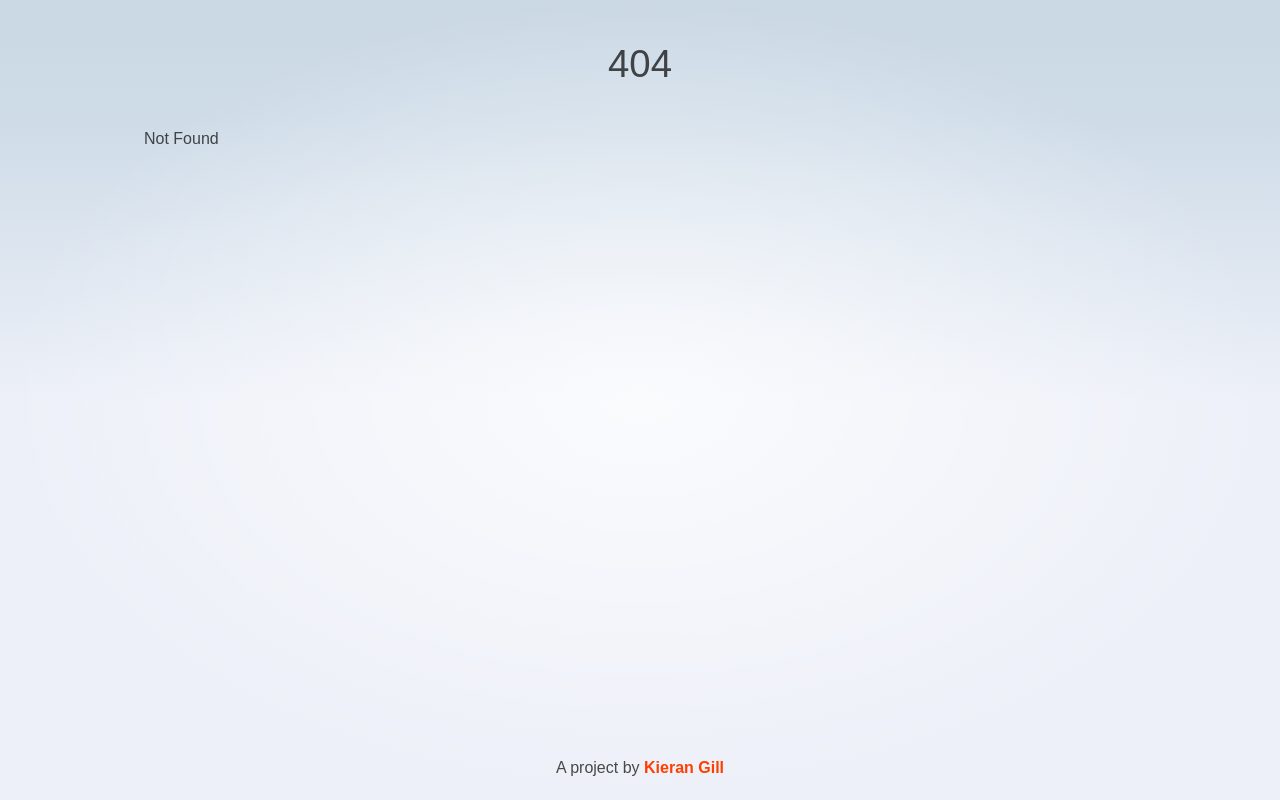
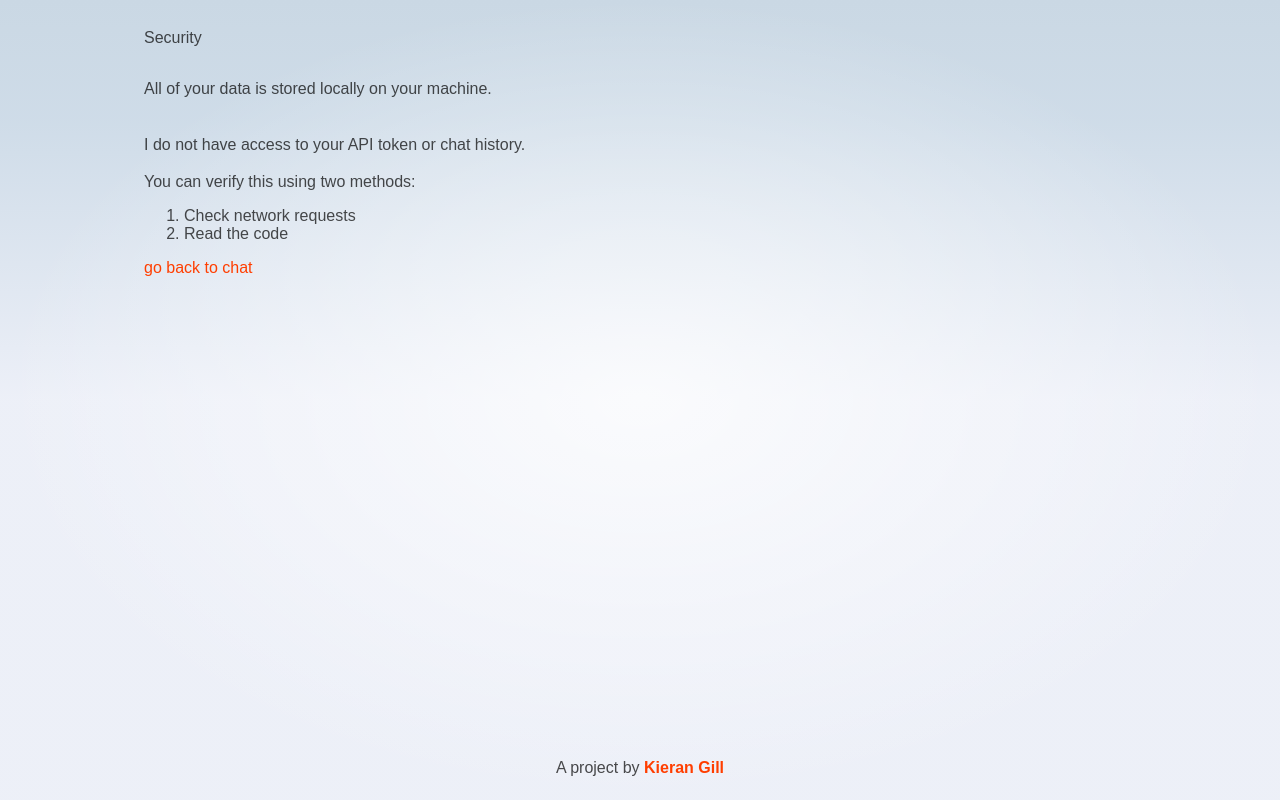
Before and after one commit to kierangilliam/chatwithme.chat, a SvelteKit app: page /security in a window 1280 px wide. Before the commit this address had no page. Built offline with nearby package versions, Linux system fonts and the light colour scheme.

Commit message:
add security explanation

```diff
--- /dev/null
+++ b/src/routes/security/+page.svelte
@@ -0,0 +1,15 @@
+<h2>Security</h2>
+
+<p>All of your data is stored locally on your machine.</p>
+
+<p>I do not have access to your API token or chat history.</p>
+
+<div>
+	You can verify this using two methods:
+	<ol>
+		<li>Check network requests</li>
+		<li>Read the code</li>
+	</ol>
+</div>
+
+<a href="/">go back to chat</a>
```
